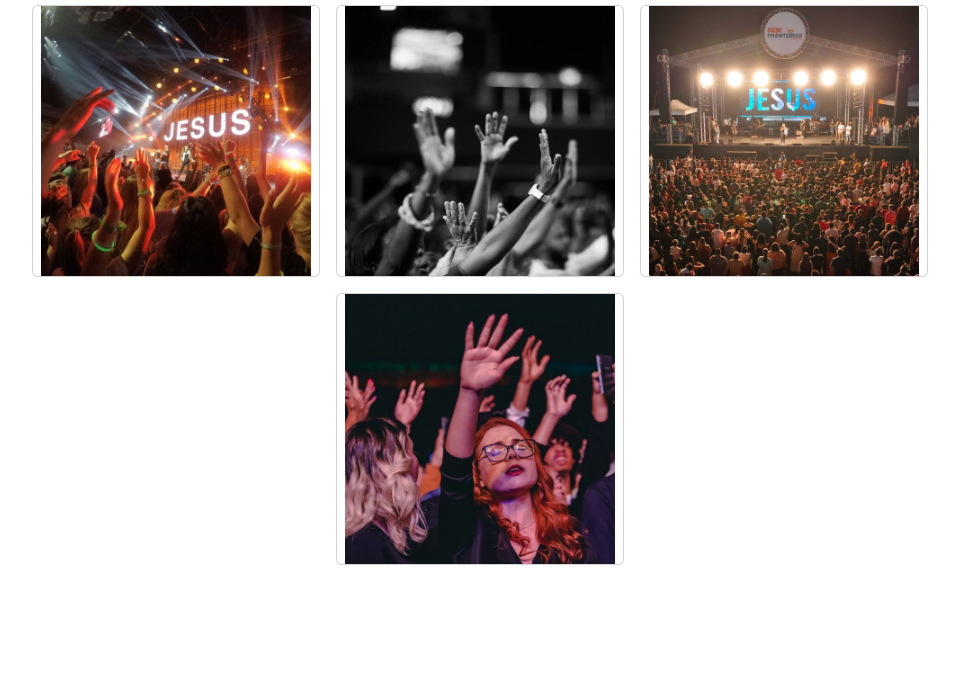
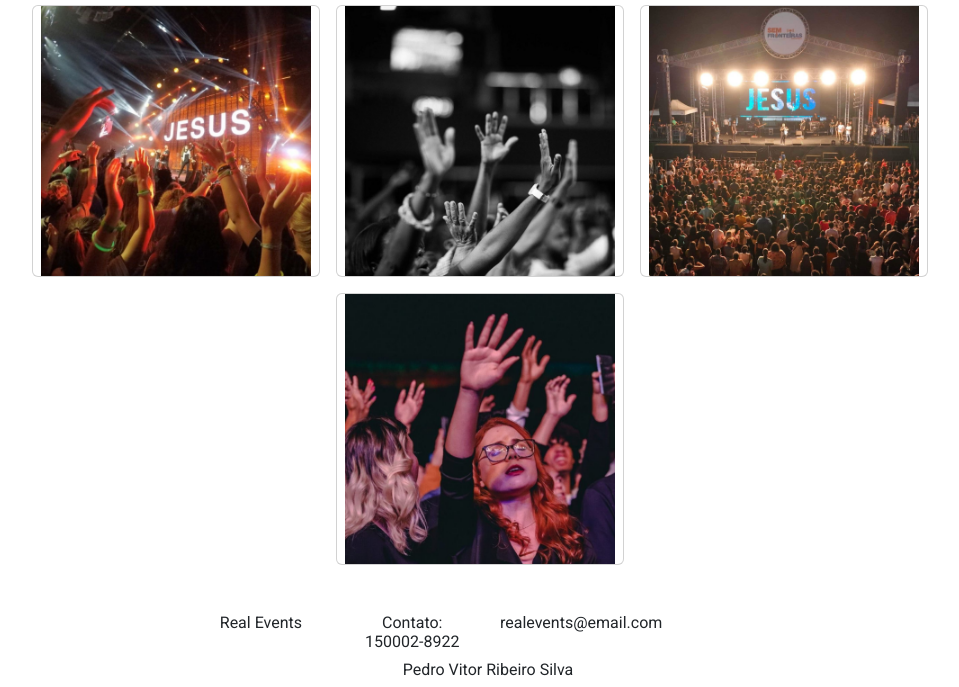
Before and after one commit to Pedro-Vitor-Ribeiro-Silva/Projeto-Eventos-Culturais, a plain HTML site: page index.html in a window 1280 px wide. Shown: the part 1388-2075 px from the top of the page, without its empty margins (152-1111 px from the left). Before the commit the page ends 2001 px from the top, so only its background shows below. Drawn offline with nearby package versions, Linux system fonts and the light colour scheme.

Commit message:
2º commit

```diff
--- a/index.html
+++ b/index.html
@@ -200,32 +200,31 @@
         </div> <!--fim do conteiner -->
     </main>
     <footer>
-        <div class="container d-flex justify-content-center mt-5">
+        <div class="container d-flex justify-content-center  mt-5">
 
             <div class="row">
-                <div class="col-12 col-md-4 text-center">
+                <div class="col-12 col-md-3 text-center">
+                    <h6>Real Events</h6>
+                </div>
 
+                <div class="col-12 col-md-3 text-center">
+                    <h6>Contato: <br> 150002-8922</h6>
+                </div>
+
+
+                <div class="col-12 col-md-3 text-center">
+                    <h6>realevents@email.com</h6>
+                </div>
+
+
+
+                <div class="col-12 col-md-0 text-center ">
+                    <h6>Pedro Vitor Ribeiro Silva</h6>
                 </div>
             </div>
 
-            <div class="row">
-                <div class="col-12 col-md-4 text-center">
+        </div>
 
-                </div>
-            </div>
-
-            <div class="row">
-                <div class="col-12 col-md-4 text-center">
-
-                </div>
-            </div>
-
-            <div class="row">
-                <div class="col-12 col-md-4 text-center">
-
-                </div>
-            </div>
-        </div>
     </footer>
     <script src="https://cdn.jsdelivr.net/npm/bootstrap@5.3.3/dist/js/bootstrap.bundle.min.js"
         integrity="sha384-YvpcrYf0tY3lHB60NNkmXc5s9fDVZLESaAA55NDzOxhy9GkcIdslK1eN7N6jIeHz"
```
